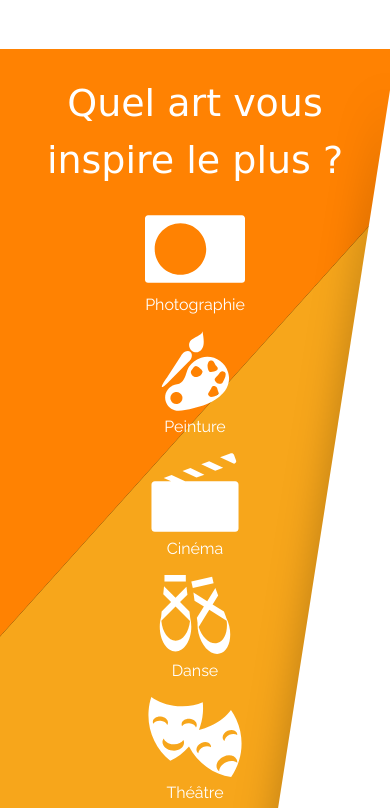
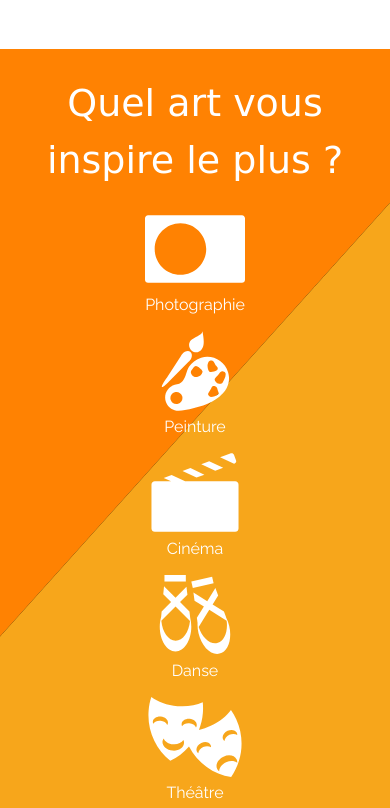
Before and after one commit to quentinganci/dev_landing_redead, a website: page index.html in a window 390 px wide. Shown: the part 2747-3555 px from the top of the page. Drawn offline with nearby package versions, Linux system fonts and the light colour scheme; a web font is replaced by a local one.

Commit message:
patch responsive

```diff
--- a/sass/site/Header/header.scss
+++ b/sass/site/Header/header.scss
@@ -92,8 +92,7 @@ RESPONSIVE ---------------------------------------------------------------------
 
 @media screen and (max-width: 768px){
     .block-wrap-right {
-        top: 2837px;
-        right: 0px
+        display: none;
     }
     .block-wrap-left {
         left: -62px;
```
Also changed, not shown: css/all.css, 1 other file.
